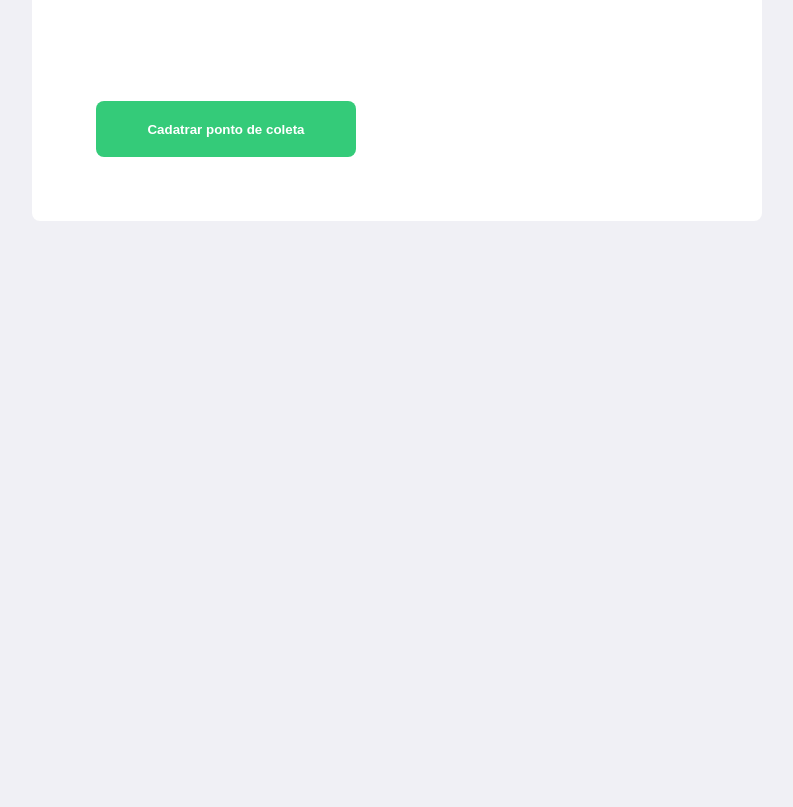
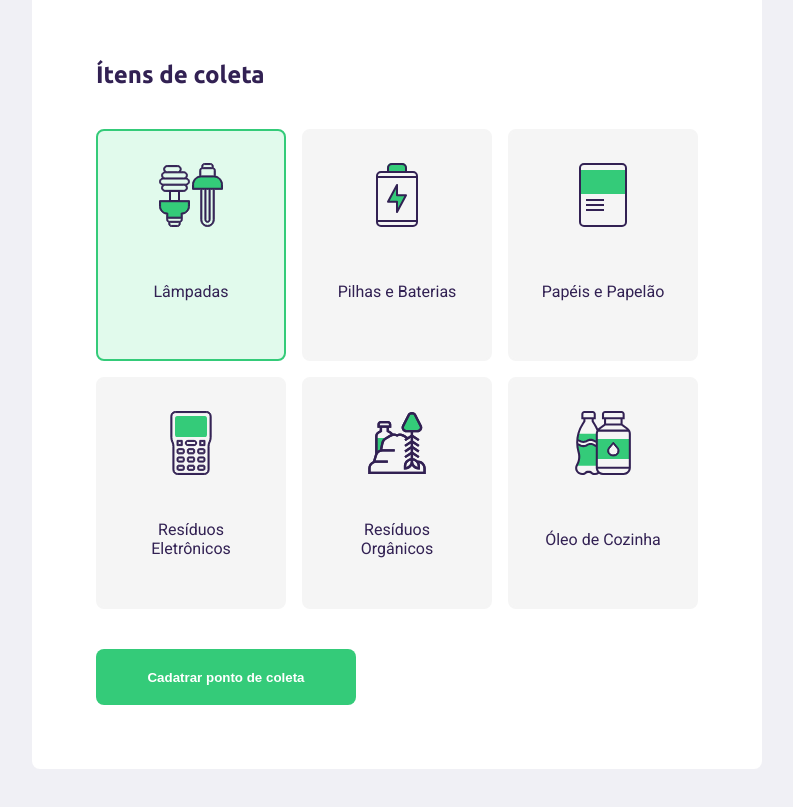
Before and after one commit to marcio-eduardo/NewLevelTraining, a plain HTML site: page NLW/create-point.html in a window 1280 px wide. Shown: the part 703-1510 px from the top of the page, without its empty margins (243-1036 px from the left). Before the commit the page ends 1004 px from the top, so only its background shows below. Drawn offline with Linux system fonts and the light colour scheme; no server answers.

Commit message:
Aula 03 - 17hs

```diff
--- a/NLW/create-point.html
+++ b/NLW/create-point.html
@@ -24,7 +24,7 @@
 
         <form action="">
 
-                <h1>Cadstro do ponto de coleta</h1>
+            <h1>Cadastro do ponto de coleta</h1>
 
              <!--Coleção de campos-->
              <fieldset>
@@ -35,7 +35,7 @@
                 <!--Cria o label para input de dados-->
                 <div class="field">
                     <label for="">Nome da entidade</label>
-                        <input type="text" name="name">
+                    <input type="text" name="name" required>
                 </div>
 
                 <div class="field-group">
@@ -43,11 +43,12 @@
                     <!-- .field* (cria duas div's) e label+input (inserir label e input de uma vez)-->
                     <div class="field">
                         <label for="address">Endereço</label>
-                            <input type="text" name="address">
+                        <input type="text" name="address" required>
                     </div>
+
                     <div class="field">
                         <label for="address">Número/Complemento</label>
-                            <input type="text" name="address2">
+                        <input type="text" name="address2" required>
                     </div>
                 </div>
 
@@ -57,9 +58,8 @@
                     <div class="field">
 
                         <label for="state">Estado</label>
-                            <select name="uf">
+                        <select name="uf" required>
                             <option value="">Selecione o Estado</option>
-
                         </select>
 
                          <input type="hidden" name="state">
@@ -67,7 +67,7 @@
 
                     <div class="field">
                         <label for="city">Cidade</label>
-                            <select name="city" disabled>
+                        <select name="city" disabled required>
                             <option value="">Selecione a Cidade</option>
                         </select>
                      </div>
@@ -75,8 +75,49 @@
             </fieldset>
 
              <fieldset>
+                 <legend>
+                    <h2>Ítens de coleta</h2>
+                 </legend>
+
+
+                <div class="items-grid">
+                    <li data-id="1" class="selected">
+                        <img src="/NLW/assets/lampadas.svg" alt="Lâmpadas">
+                        <span>Lâmpadas</span>
+                    </li>
+
+                    <li data-id="2">
+                        <img src="/NLW/assets/baterias.svg" alt="Pilhas e Baterias">
+                        <span>Pilhas e Baterias</span>
+                    </li>
+
+                     <li data-id="3">
+                        <img src="/NLW/assets/papeis-papelao.svg" alt="Papéis e Papelão">
+                        <span>Papéis e Papelão</span>
+                    </li>
+
+                    <li data-id="4">
+                        <img src="/NLW/assets/eletronicos.svg" alt="Resíduos Eletrônicos">
+                        <span>Resíduos Eletrônicos</span>
+                    </li>
+
+                    <li data-id="5">
+                        <img src="/NLW/assets/organicos.svg" alt="Resíduos Orgânicos">
+                        <span>Resíduos Orgânicos</span>
+                    </li>
+
+                    <li data-id="6">
+                        <img src="/NLW/assets/oleo.svg" alt="Óleo de Cozinha">
+                        <span>Óleo de Cozinha</span>
+                    </li>
+
+
+                </div>
+
 
             </fieldset>
+
+
 
         <button type="submit">Cadatrar ponto de coleta</button>
 
--- a/NLW/scripts/create-point.js
+++ b/NLW/scripts/create-point.js
@@ -29,12 +29,15 @@ function getCities(event){
 
     const url = `https://servicodados.ibge.gov.br/api/v1/localidades/estados/${ufValue}/municipios`
 
+    citySelect.innerHTML = "<option value>Selecione a Cidade</option>"
+    citySelect.disabled = true
+
     fetch(url)
     .then( ( res ) => { return res.json() }) //.then( res =>  res.json() ) Pode ser usado dessa forma neste caso
     .then( cities => {
 
         for ( const city of cities ) {
-            citySelect.innerHTML += `<option value="${city.id}">${city.nome}</option>`
+            citySelect.innerHTML += `<option value="${city.nome}">${city.nome}</option>`
         }
 
         citySelect.disabled = false
@@ -45,3 +48,17 @@ function getCities(event){
 document
     .querySelector("select[name=uf]")
     .addEventListener("change",  getCities)
+
+//Itens de coleta
+//Pegar todos os li's
+
+const itemsToCollect = document.querySelectorAll(".items-grid li")
+
+for (const item of itemsToCollect) {
+    item.addEventListener("click", handleSelectedItem)
+}
+
+function handleSelectedItem(event){
+
+
+}
--- a/NLW/styles/create-point.css
+++ b/NLW/styles/create-point.css
@@ -47,6 +47,7 @@ form {
     /* Limitando o tamanho da caixa  à borda */
     box-sizing: border-box;
 }
+
 form h1 {
     font-size: 36px;
 }
@@ -60,6 +61,7 @@ form fieldset {
 form legend{
     margin-bottom: 40px;
 }
+
 form legend h2 {
     font-size: 24px;
 }
@@ -124,3 +126,53 @@ form button {
 form button:hover {
     background-color:   #2fb86e;
 }
+
+.items-grid {
+    display: grid;
+    grid-template-columns: 1fr 1fr 1fr;
+    gap: 16px;
+}
+
+.items-grid li {
+    background-color: #f5f5f5;
+    list-style: none;
+
+    border : 2px solid #f5f5f5;
+    border-radius: 8px;
+
+    height: 180px;
+
+    padding: 32px 24px 16px;
+
+    display: flex;
+    flex-direction: column;
+    align-items: center;
+    justify-content: space-between;
+
+    text-align: center;
+
+    cursor:  pointer;
+
+}
+
+.items-grid li span {
+    margin-top: 12px;
+
+    flex:  1;
+
+    display: flex;
+    align-items: center;
+
+    color:  var(--title-color);
+
+}
+
+.items-grid li.selected {
+    background: #e1faec;
+    border: 2px solid #34cb79;
+}
+
+.items-grid li img,
+.items-grid li span {
+    pointer-events: none;
+}
```
Lines whose indentation alone changed are shown as unchanged.
